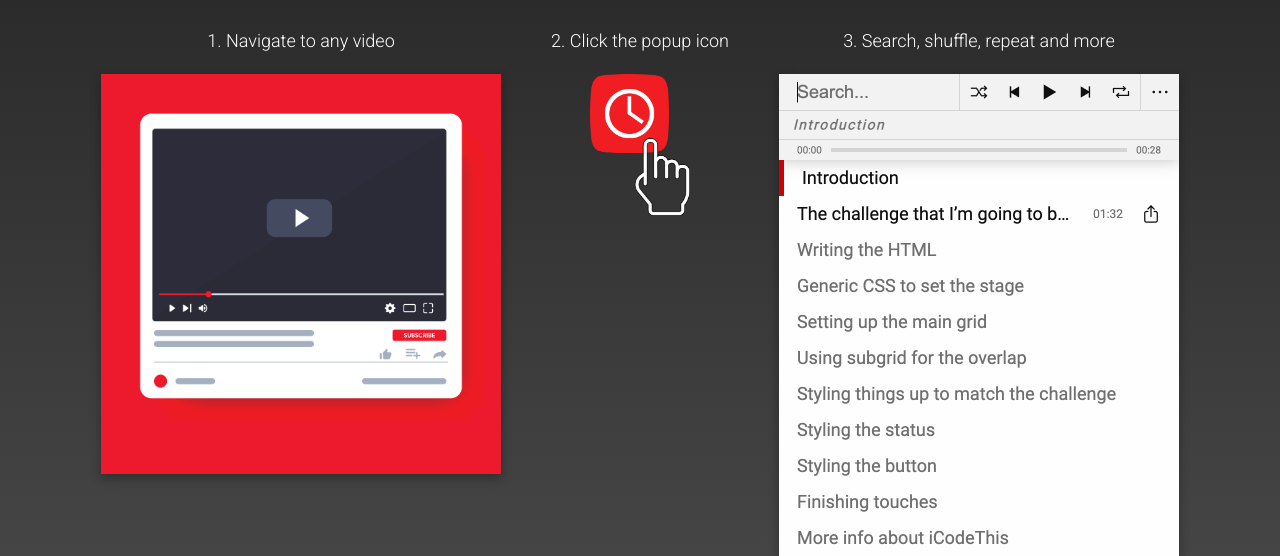
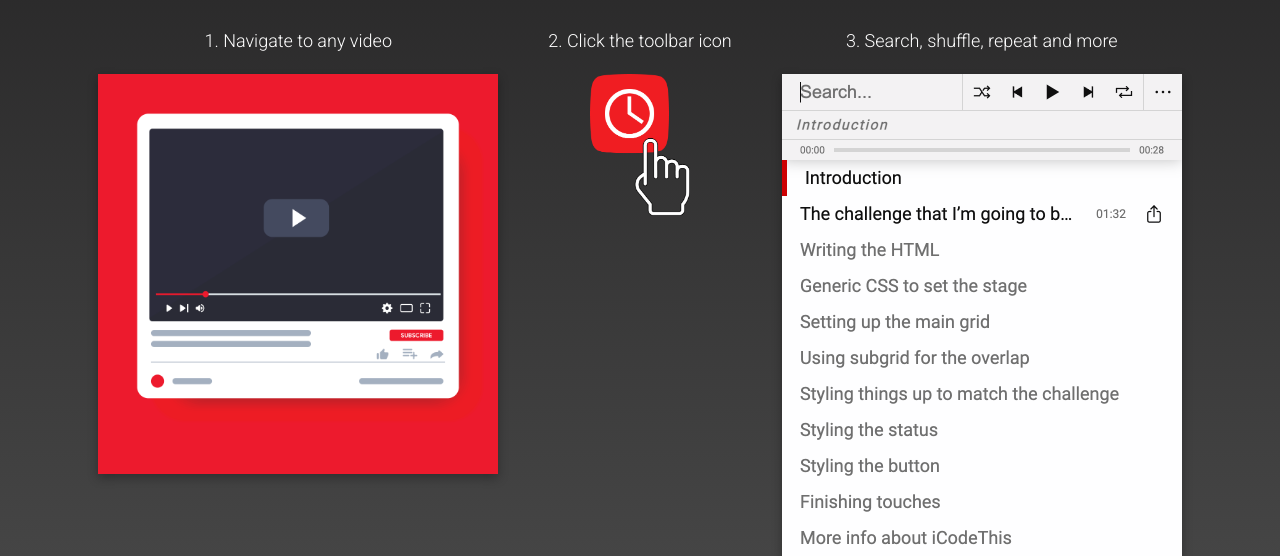
Before and after one commit to dhakan/tubestamps-website, a website built with Vite: page index.html in a window 1280 px wide. Shown: the part 407-963 px from the top of the page. Built offline with nearby package versions, Linux system fonts and the light colour scheme; files whose address does not match are found by name.

Commit message:
Changed copy

```diff
--- a/index.html
+++ b/index.html
@@ -45,7 +45,7 @@
           <img src="/youtube-video.png" alt="Youtube video illustration" />
         </div>
         <div>
-          <h3>2. Click the popup icon</h3>
+          <h3>2. Click the toolbar icon</h3>
           <img
             src="/clicked-icon.png"
             alt="Extension popup action icon clicked"
```
